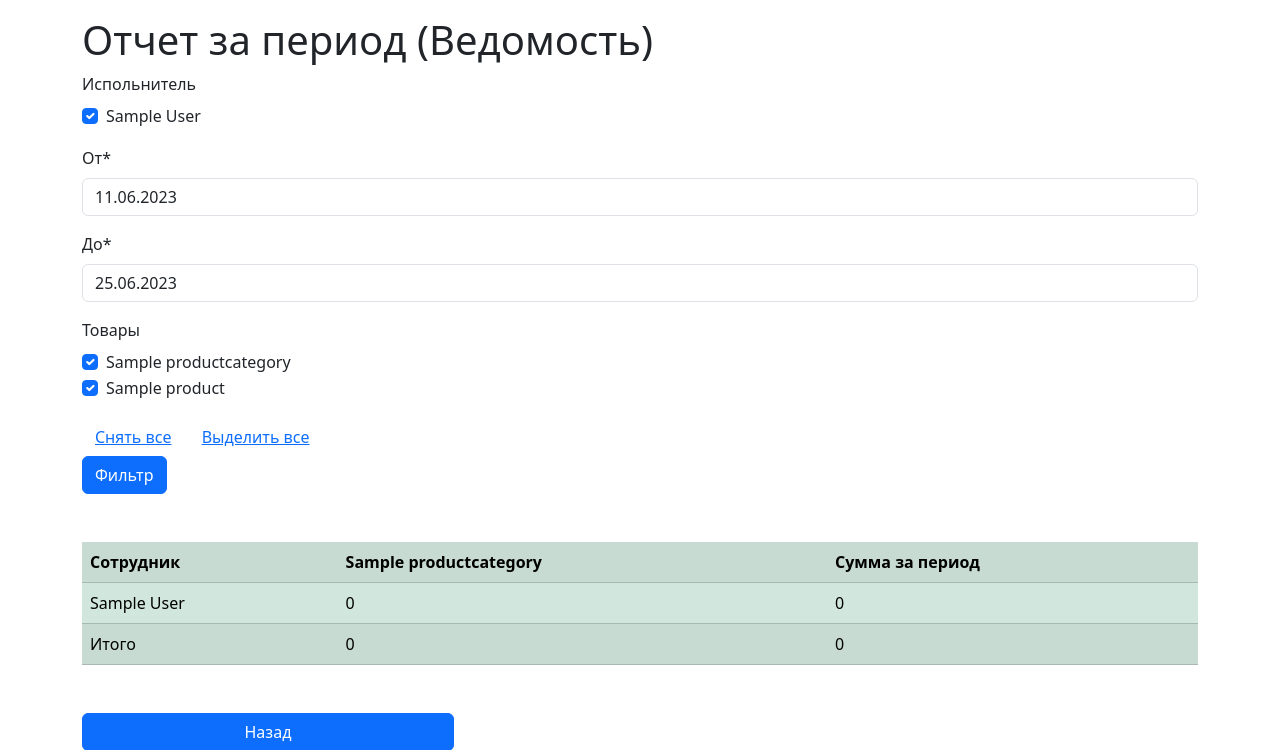
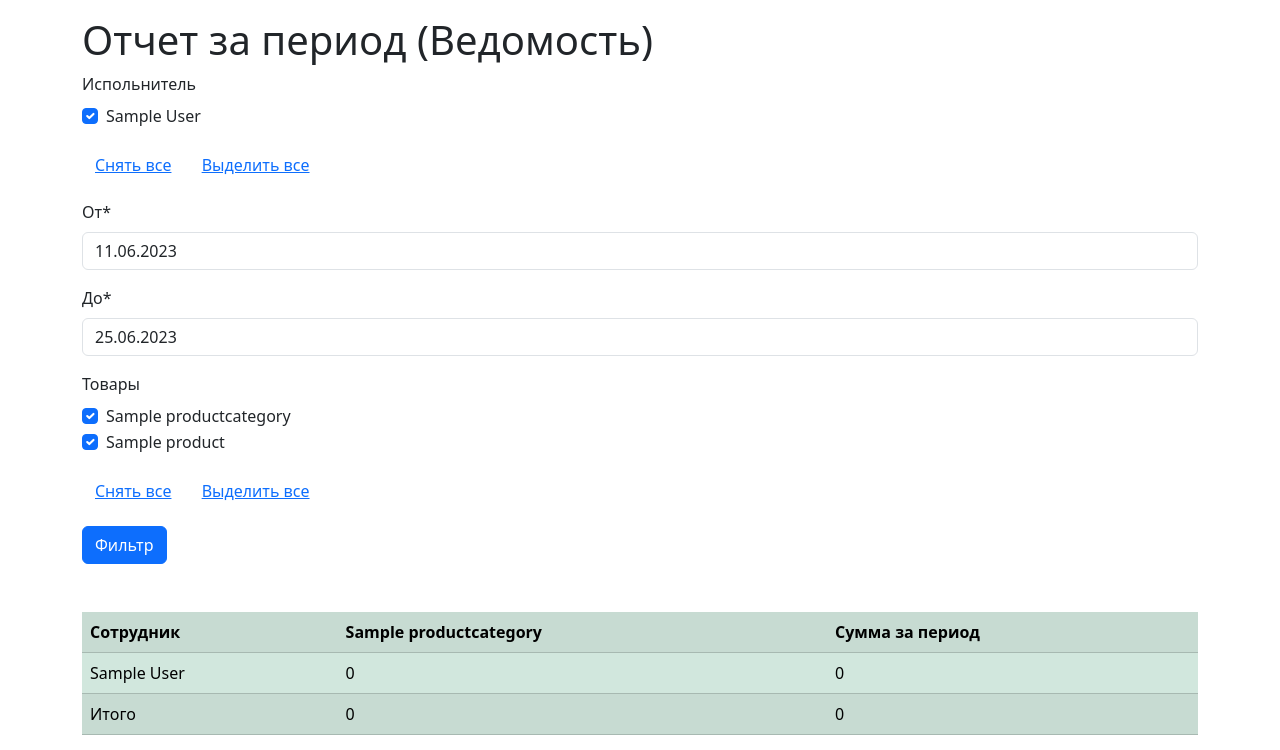
Before and after one commit to psamodurov13/acceptance_of_goods, a Django app: page /report in a window 1280 px wide. Shown: the part 128-878 px from the top of the page. Run offline with Django 4.2, Linux system fonts and the light colour scheme; tables that the repository leaves empty hold one stand-in row (values such as "Sample post"); some libraries are stand-ins or nearby versions.

Commit message:
changed method in forms to POST, added js for employees checkboxes

```diff
--- a/bonkombinezon_otk/otk/templates/otk/acceptance_list.html
+++ b/bonkombinezon_otk/otk/templates/otk/acceptance_list.html
@@ -14,7 +14,8 @@
 </nav>
     <h1>{{ title }}</h1>
 
-<form method="get">
+<form method="post">
+    {% csrf_token %}
     {{ form|crispy }}
     <script>
       $(function () {
--- a/bonkombinezon_otk/otk/templates/otk/report.html
+++ b/bonkombinezon_otk/otk/templates/otk/report.html
@@ -14,8 +14,18 @@
   </ol>
 </nav>
     <h1>{{ title }}</h1>
-<form method="get">
+<form method="post">
+      {% csrf_token %}
     {{ form.employee|as_crispy_field }}
+    <div class="my-3">
+        <span>
+            <button onclick="disableAll('employee')" type="button" class="btn btn-link">Снять все</button>
+        </span>
+        <span>
+            <button onclick="enableAll('employee')" type="button" class="btn btn-link">Выделить все</button>
+        </span>
+    </div>
+
     {{ form.start_date|as_crispy_field }}
     {{ form.end_date|as_crispy_field }}
     {{ form.products|as_crispy_field }}
@@ -28,31 +38,33 @@
         $.datetimepicker.setLocale('ru');
       });
     </script>
+
+    <div class="my-3">
+        <span>
+            <button onclick="disableAll('products')" type="button" class="btn btn-link">Снять все</button>
+        </span>
+        <span>
+            <button onclick="enableAll('products')" type="button" class="btn btn-link">Выделить все</button>
+        </span>
+    </div>
+
+
     <script>
-        const checkboxes = document.getElementsByName('products')
-        function disableAll() {
+        function disableAll(elementClass) {
+            const checkboxes = document.getElementsByName(elementClass)
             checkboxes.forEach(function(checkbox) {
                     checkbox.checked = false
                 }
             )
         }
-        function enableAll() {
+        function enableAll(elementClass) {
+            const checkboxes = document.getElementsByName(elementClass)
             checkboxes.forEach(function(checkbox) {
                     checkbox.checked = true
                 }
             )
         }
     </script>
-
-    <div>
-        <span>
-            <button onclick="disableAll()" type="button" class="btn btn-link">Снять все</button>
-        </span>
-        <span>
-            <button onclick="enableAll()" type="button" class="btn btn-link">Выделить все</button>
-        </span>
-    </div>
-
     <script>
         const productsField = document.querySelectorAll('#div_id_products > div .form-check')
         productsField.forEach(function(elem) {
--- a/bonkombinezon_otk/otk/views.py
+++ b/bonkombinezon_otk/otk/views.py
@@ -197,9 +197,9 @@ def acceptance_list(request):
     context = {
         'title': 'Редактировать данные внесенные ранее'
     }
-    if request.GET:
-        form = AcceptanceFilterForm(request.GET)
-        logger.info(f'REQUEST DATA - {request.GET}')
+    if request.POST:
+        form = AcceptanceFilterForm(request.POST)
+        logger.info(f'REQUEST DATA - {request.POST}')
         if form.is_valid():
             form_data = form.cleaned_data
             logger.info(f'ACCEPTANCE LIST FORM DATA - {form_data}')
@@ -244,9 +244,9 @@ def report(request):
     context = {
         'title': 'Отчет за период (Ведомость)'
     }
-    if request.GET:
-        form = ReportFilterForm(request.GET)
-        logger.info(f'REQUEST DATA - {request.GET}')
+    if request.POST:
+        form = ReportFilterForm(request.POST)
+        logger.info(f'REQUEST DATA - {request.POST}')
         if form.is_valid():
             form_data = form.cleaned_data
             for i in form_data['products']:
@@ -260,7 +260,7 @@ def report(request):
             # acceptances = Acceptance.objects.filter(acceptance_date__range=[start_date, end_date],
             #                                         employee__in=employees)
             products = Products.objects.filter(id__in=form_data['products'])
-            logger.info(f'PRODUCTS {len(products)} - {employees}')
+            logger.info(f'PRODUCTS {len(products)} {products} - {employees}')
             # logger.info(f'FILTRED ACCEPTANCES {start_date} - {end_date} / {acceptances}')
         else:
             form_data = form.cleaned_data
```
